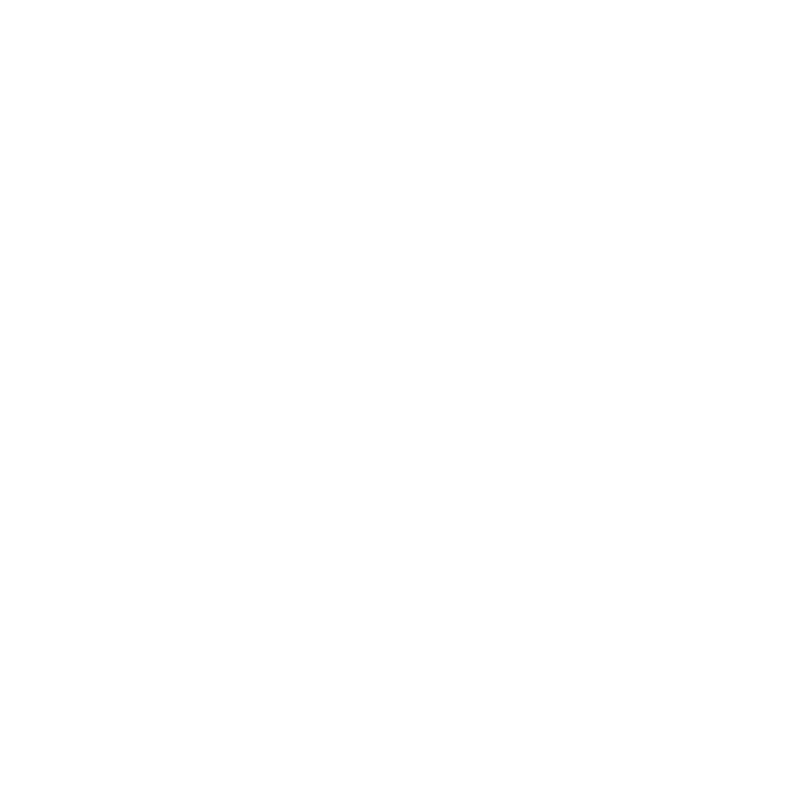
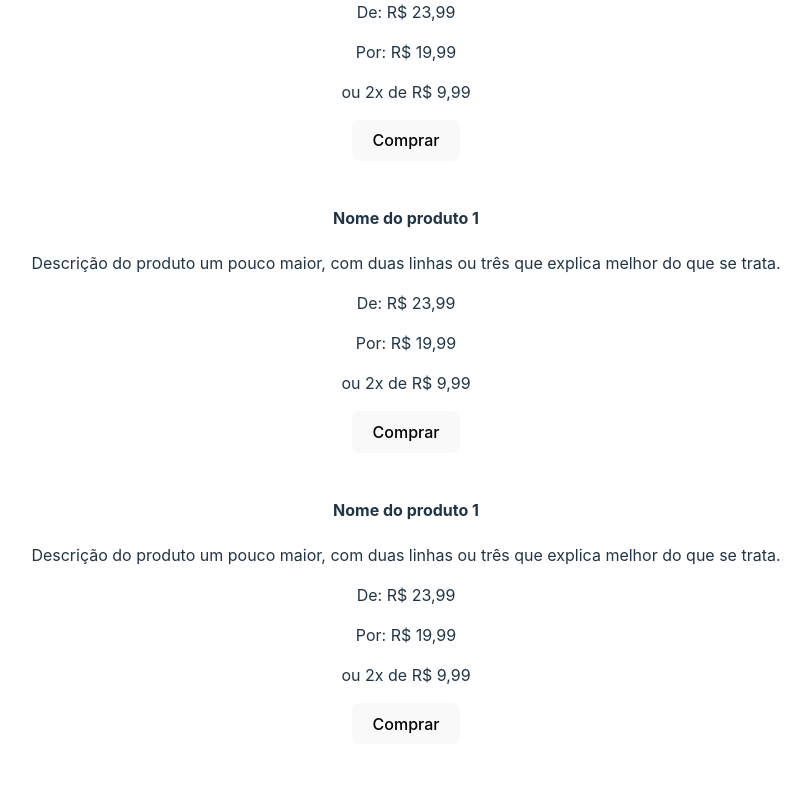
Before and after one commit to alonso-estevam/mod5sprint1, a React (Vite) app: page / in a window 1280 px wide. Shown: the part 605-1399 px from the top of the page, without its empty margins (234-1045 px from the left). Before the commit the page ends 800 px from the top, so only its background shows below. Built offline with nearby package versions, Linux system fonts and the light colour scheme.

Commit message:
feat: import and populate product card component

```diff
--- a/src/App.jsx
+++ b/src/App.jsx
@@ -2,6 +2,7 @@
 import './App.css'
 import Article from './components/Article/Article'
 import Header from './components/Header/Header'
+import ProductCard from './components/ProductCard/ProductCard'
 
 function App() {
   const [count, setCount] = useState(0)
@@ -10,6 +11,16 @@
     <div className="App">
       <Header />
       <Article />
+
+      <main>
+        <ProductCard name="Nome do produto 1" description="Descrição do produto um pouco maior, com duas linhas ou três que explica melhor do que se trata." listPrice="De: R$ 23,99" salePrice="Por: R$ 19,99" installment="ou 2x de R$ 9,99"/>
+
+        <ProductCard name="Nome do produto 1" description="Descrição do produto um pouco maior, com duas linhas ou três que explica melhor do que se trata." listPrice="De: R$ 23,99" salePrice="Por: R$ 19,99" installment="ou 2x de R$ 9,99"/>
+
+        <ProductCard name="Nome do produto 1" description="Descrição do produto um pouco maior, com duas linhas ou três que explica melhor do que se trata." listPrice="De: R$ 23,99" salePrice="Por: R$ 19,99" installment="ou 2x de R$ 9,99"/>
+
+        <ProductCard name="Nome do produto 1" description="Descrição do produto um pouco maior, com duas linhas ou três que explica melhor do que se trata." listPrice="De: R$ 23,99" salePrice="Por: R$ 19,99" installment="ou 2x de R$ 9,99"/>
+      </main>
     </div>
   )
 }
```
